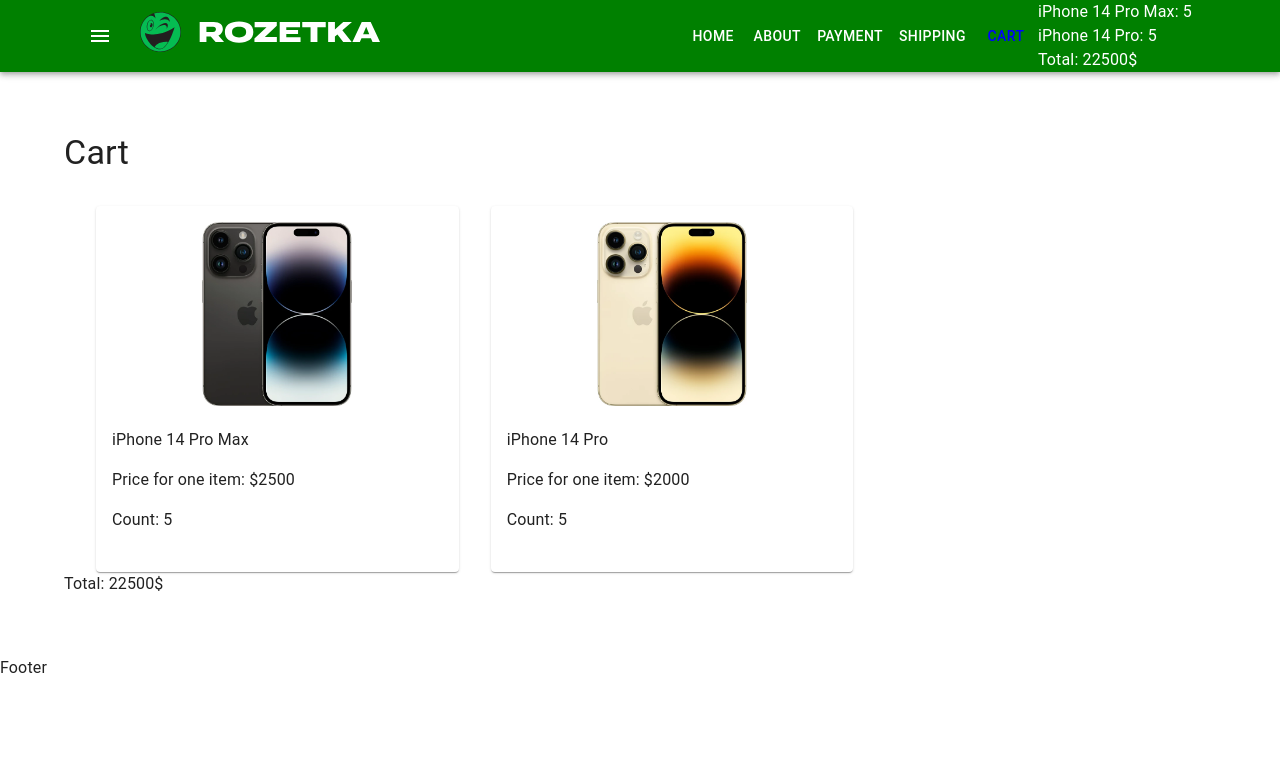
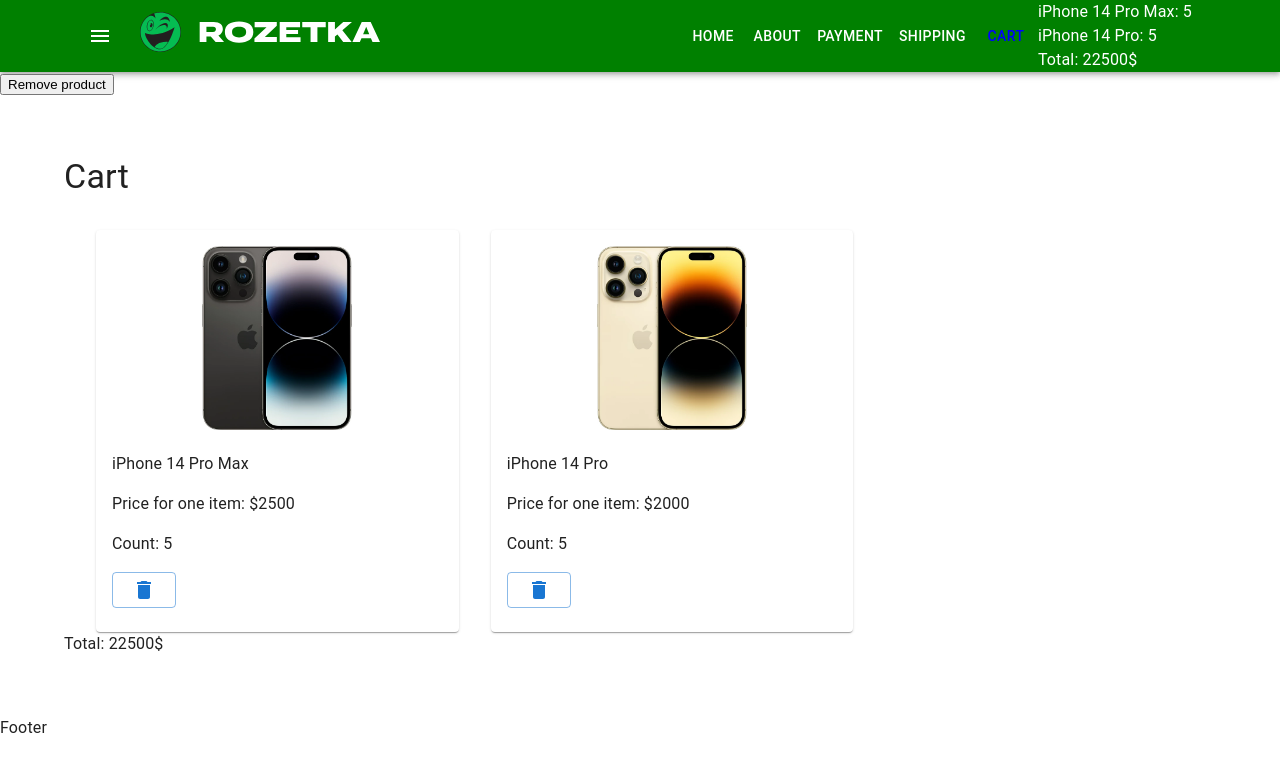
Before and after one commit to Yarster/shop-project-react, a React (Create React App) app: page /cart in a window 1280 px wide. Shown: the top 772 px of the page. Built offline with nearby package versions, Linux system fonts and the light colour scheme.

Commit message:
added delete button

```diff
--- a/src/components/CartProductsList/CartProductsListItemExtended.tsx
+++ b/src/components/CartProductsList/CartProductsListItemExtended.tsx
@@ -1,5 +1,6 @@
-import { Card, CardContent, Grid } from '@mui/material'
+import { Button, Card, CardContent, Grid } from '@mui/material'
 import { Product } from 'utils/productsArray'
+import DeleteIcon from '@mui/icons-material/Delete'
 
 type Props = {
     product: Product
@@ -17,6 +18,9 @@
                     <div>{product.title}</div>
                     <p>Price for one item: ${product.price}</p>
                     <p>Count: {productCount}</p>
+                    <Button variant="outlined">
+                        <DeleteIcon />
+                    </Button>
                 </CardContent>
             </Card>
         </Grid>
--- a/src/container/App/App.tsx
+++ b/src/container/App/App.tsx
@@ -29,10 +29,21 @@
         }))
     }
 
+    const removeProductsFromCart = (id: number) => {
+        setProductsInCart((prevState) => {
+            let prevProductsInCart = { ...prevState }
+            delete prevProductsInCart[id]
+            return prevProductsInCart
+        })
+    }
+
     return (
         <>
             <CssBaseline />
             <Header productsInCart={productsInCart} />
+            <button onClick={() => removeProductsFromCart(1)}>
+                Remove product
+            </button>
             <Container component="main" sx={{ padding: '60px 0' }}>
                 <Routes>
                     <Route
```
